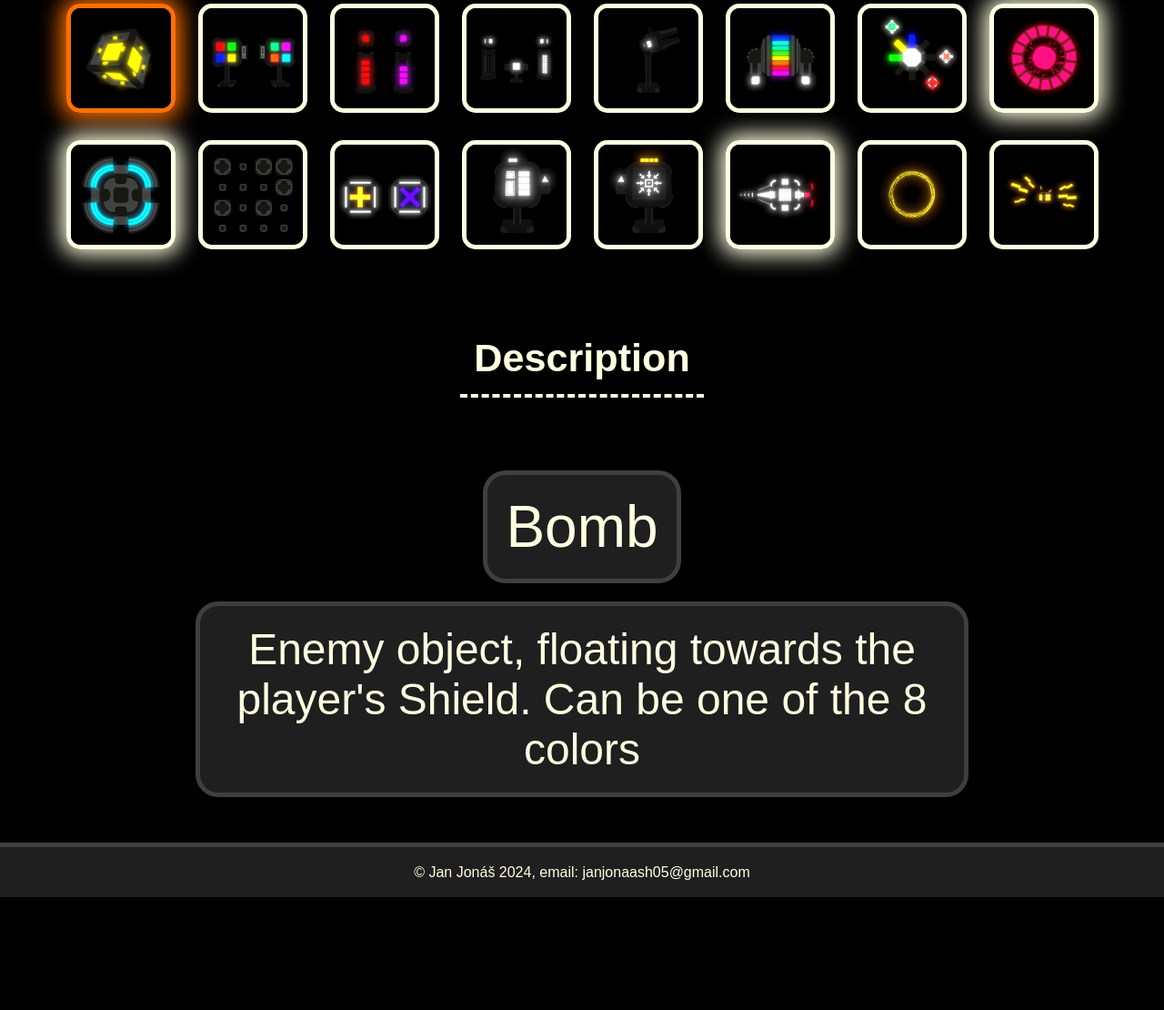
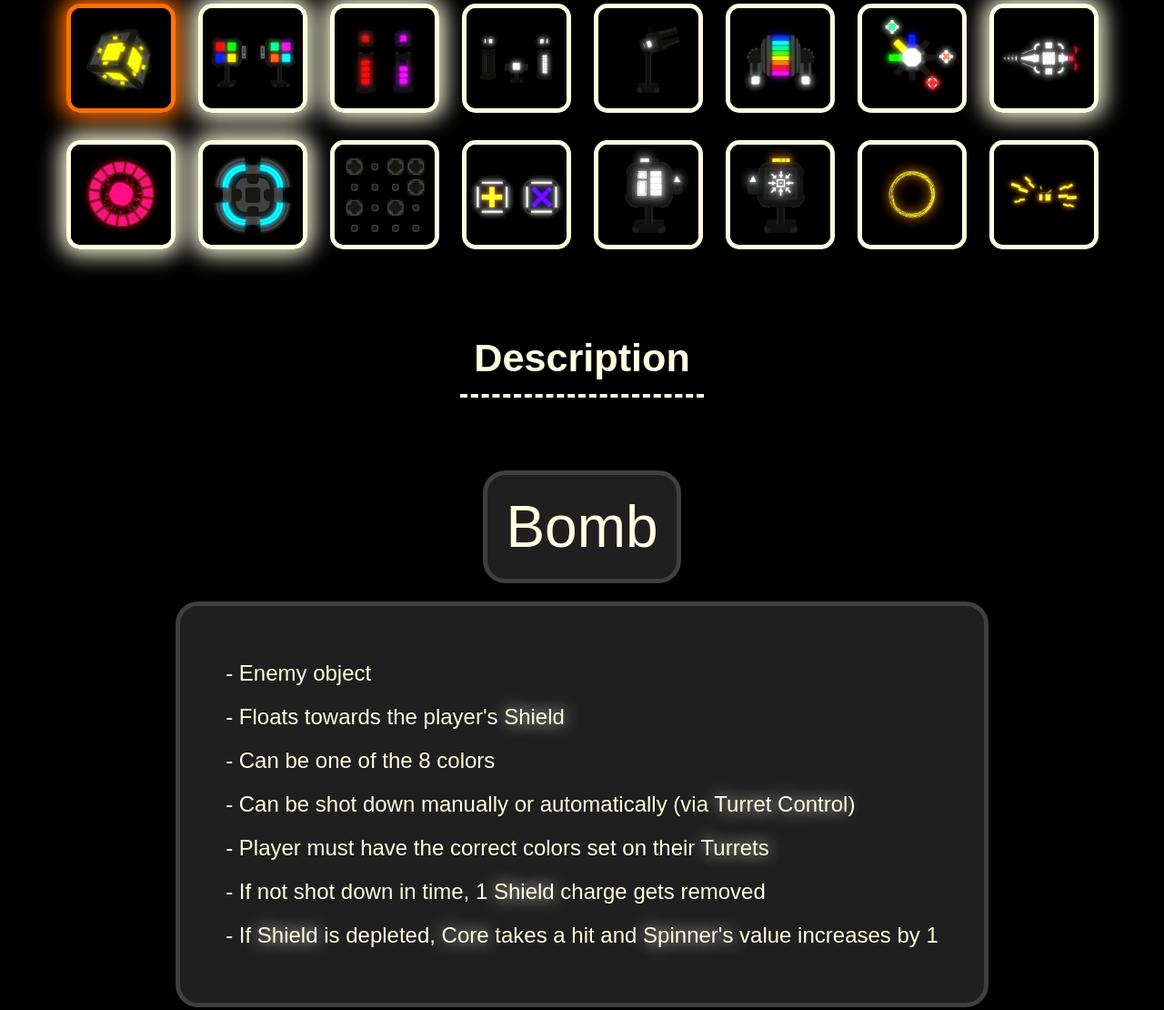
Before and after one commit to janjonaash05/CuBomb-Defender-web, a plain HTML site: page PSS web/mechanics.html in a window 1280 px wide. Shown: the part 783-1893 px from the top of the page at 91% size. Before the commit the page ends 1769 px from the top, so only its background shows below. Drawn offline with nearby package versions, Linux system fonts and the light colour scheme; a web font is replaced by a local one.

Commit message:
description swap

```diff
--- a/PSS web/css/style.css
+++ b/PSS web/css/style.css
@@ -208,7 +208,7 @@ a:active {
 
 .about-list-item {
 
-    width: 100%;
+    width: 50%;
     font-size: 0.75em;
     display: block;
     height: auto;
@@ -414,17 +414,37 @@ a:active {
 
 .mechanics-info-box
 {
-    width: 850px;
+    width: fit-content;
     height: fit-content;
 
-    padding: 20px;
+    padding: 0;
     color: var(--text);
 
 
-    text-align: center;
-    font-size: 3em;
+    text-align: left;
+
 
     margin: 20px auto;
+
+    display: flex;
+    flex-direction: column;
+    align-content: center;
+    justify-content: center;
+    align-items: center;
+
+    padding: 50px;
+
+}
+
+
+.mechanics-list-item
+{
+    width: 100%;
+    font-size: 1.5em;
+    display: block;
+    height: auto;
+    margin: 10px 0;
+
 
 }
 
@@ -538,6 +558,14 @@ footer
 
 .color-text {
     color: var(--text);
+}
+
+
+.color-text-glow
+{
+
+    text-shadow: var(--text) 0px 0px 18px;
+
 }
 
 .arrow:hover
@@ -675,3 +703,9 @@ footer
 {
     border: var(--box-border-width) solid var(--text);
 }
+
+
+.hide-class
+{
+    display: none;
+}
--- a/PSS web/js/mechanic_swap.js
+++ b/PSS web/js/mechanic_swap.js
@@ -12,7 +12,7 @@
 
 
 let mechanic_index = 0;
-const mechanic_names = ["bomb", "turret_controls", "turrets", "slider_controls", "slider", "disruptor", "supernova", "core", "spinner", "grid", "tokens", "upgrade_station", "helper_station", "shield", "black_hole", "emp"];
+const mechanic_names = ["bomb", "turret_controls", "turrets", "slider_controls", "slider", "disruptor", "supernova", "shield","core", "spinner", "grid", "tokens", "upgrade_station", "helper_station",  "black_hole", "emp"];
 
 const mechanics_img = document.querySelector(".mechanics-img")
 
@@ -24,7 +24,7 @@ console.log(mechanic_names.length + " mechanics length");
 let mechanic_relations_map = new Map();
 
 
-mechanic_relations_map.set("bomb", ["core", "spinner", "shield"]);
+mechanic_relations_map.set("bomb", ["core", "spinner", "shield","turret_controls","turrets"]);
 mechanic_relations_map.set("turret_controls", ["turrets", "bomb"]);
 mechanic_relations_map.set("turrets", ["core", "bomb", "spinner"]);
 mechanic_relations_map.set("slider_controls", ["slider"]);
@@ -47,8 +47,22 @@ mechanic_relations_map.set("emp", ["disruptor", "supernova"]);
 let mechanic_description_map = new Map();
 
 
-mechanic_description_map.set("bomb","Enemy object, floating towards the player's Shield. Can be one of the 8 colors")
-
+mechanic_description_map.set("bomb", ["Bomb", "bomb"]);
+mechanic_description_map.set("turret_controls", ["Turret Controls", "turret-controls"]);
+mechanic_description_map.set("turrets", ["Turrets","turrets"]);
+mechanic_description_map.set("slider_controls", ["Slider Controls","slider-controls"]);
+mechanic_description_map.set("slider", ["Slider", "slider"]);
+mechanic_description_map.set("supernova", ["Supernova", "supernova"]);
+mechanic_description_map.set("disruptor", ["Disruptor","disruptor"]);
+mechanic_description_map.set("core", ["Core","core"]);
+mechanic_description_map.set("spinner", ["Spinner","spinner"]);
+mechanic_description_map.set("grid", ["Bomb Grid","grid"]);
+mechanic_description_map.set("tokens", ["Tokens", "tokens"]);
+mechanic_description_map.set("upgrade_station", ["Upgrade Station", "upgrade-station"]);
+mechanic_description_map.set("helper_station", ["Helper Station", "helper-station"]);
+mechanic_description_map.set("shield", ["Shield", "shield"]);
+mechanic_description_map.set("black_hole", ["Black Hole", "black-hole"]);
+mechanic_description_map.set("emp", ["EMP", "emp"]);
 
 
 
@@ -61,6 +75,38 @@ let mechanic_element_map = new Map();
 
 
 
+
+
+const mechanics_header_box = document.querySelector(".mechanics-header-box");
+
+
+switchDescriptions("bomb");
+function switchDescriptions(feature_name)
+{
+
+    const all_descs = document.querySelectorAll(".mechanics-list-item");
+    all_descs.forEach(x=> x.classList.add("hide-class"));
+
+
+    mechanics_header_box.innerHTML = mechanic_description_map.get(feature_name)[0];
+
+
+
+    const to_show_desc_class = ".mechanic-desc-"+mechanic_description_map.get(feature_name)[1];
+
+    const to_show_descs = document.querySelectorAll(to_show_desc_class);
+
+    to_show_descs.forEach(x => x.classList.remove("hide-class"));
+
+
+
+
+
+
+
+
+
+}
 
 
 
@@ -122,6 +168,7 @@ function nextMechanic(direction) {
 
 
     showRelations(mechanic_name);
+    switchDescriptions(mechanic_name);
 
 
 
--- a/PSS web/mechanics.html
+++ b/PSS web/mechanics.html
@@ -90,7 +90,30 @@
             </div>
 
             <div class="mechanics-info-box box">
-                Enemy object, floating towards the player's Shield. Can be one of the 8 colors
+
+
+
+                    <p class="mechanics-list-item mechanic-desc-bomb">- Enemy object</p>
+                    <p class="mechanics-list-item mechanic-desc-bomb">- Floats towards the player's <span class="color-text-glow">Shield</span></p>
+                    <p class="mechanics-list-item mechanic-desc-bomb">- Can be one of the 8 colors</p>
+                    <p class="mechanics-list-item mechanic-desc-bomb">- Can be shot down manually or automatically (via <span class="color-text-glow">Turret Control</span>) </p>
+                    <p class="mechanics-list-item mechanic-desc-bomb">- Player must have the correct colors set on their <span class="color-text-glow">Turrets</span></p>
+                    <p class="mechanics-list-item mechanic-desc-bomb">- If not shot down in time, 1 <span class="color-text-glow">Shield</span> charge gets removed</p>
+                    <p class="mechanics-list-item mechanic-desc-bomb">- If <span class="color-text-glow">Shield</span> is depleted, <span class="color-text-glow">Core</span> takes a hit and <span class="color-text-glow">Spinner's</span> value increases by 1</p>
+
+                    <p class="mechanics-list-item mechanic-desc-turret-controls">- Stationary Friendly objects</p>
+                    <p class="mechanics-list-item mechanic-desc-turret-controls">- Each one corresponds to 1 <span class="color-text-glow">Turret</span> and has 2 functions:</p>
+                    <p class="mechanics-list-item mechanic-desc-turret-controls">- Set the color on the <span class="color-text-glow">Turret</span> (color buttons) </p>
+                    <p class="mechanics-list-item mechanic-desc-turret-controls">- Order the <span class="color-text-glow">Turret</span> to shoot all bombs with the matching color (auto button) </p>
+
+                    <p class="mechanics-list-item mechanic-desc-turrets">- Stationary Friendly objects</p>
+                    <p class="mechanics-list-item mechanic-desc-turrets">- Each one can have 1 of 4 colors (according to the <span class="color-text-glow">Turret Control</span>)</p>
+                    <p class="mechanics-list-item mechanic-desc-turrets">- Manually shoot down <span class="color-text-glow">Bombs</span> by clicking on them
+                    <p class="mechanics-list-item mechanic-desc-turrets">- Each automatic use from <span class="color-text-glow">Turret Control</span> removes one charge
+                    <p class="mechanics-list-item mechanic-desc-turrets">- If all charges are depleted, they recharge back over time</p>
+                    <p class="mechanics-list-item mechanic-desc-turrets">- Automatic use is disabled while recharging</p>
+
+
             </div>
 
 
```
